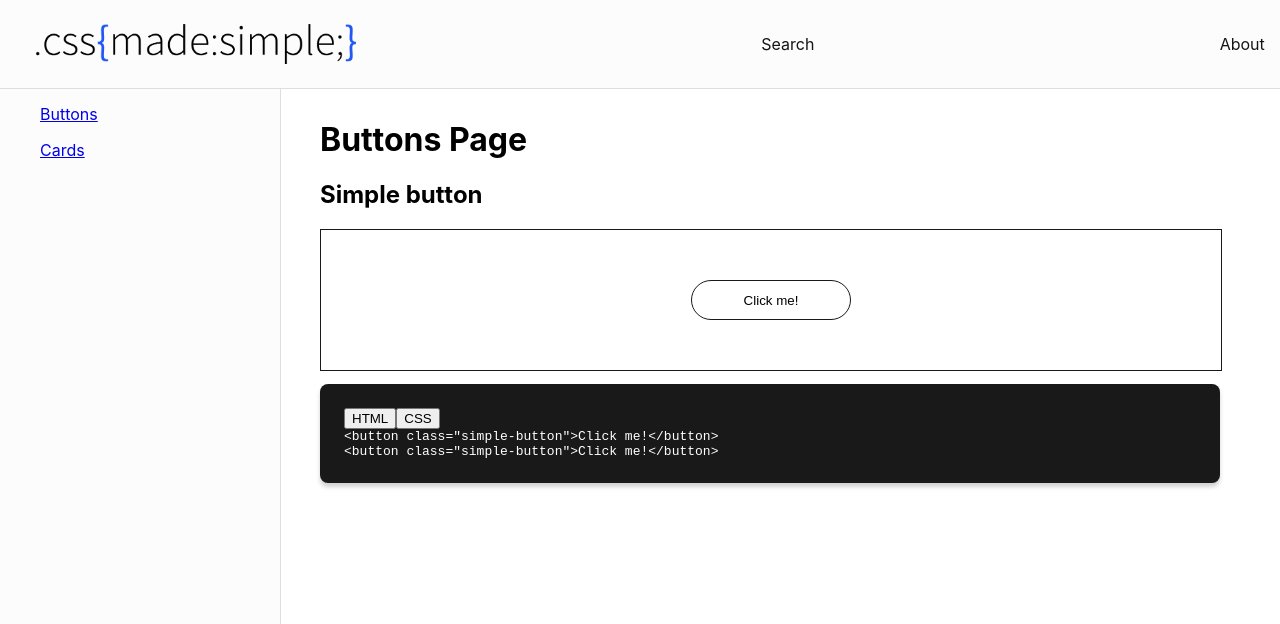
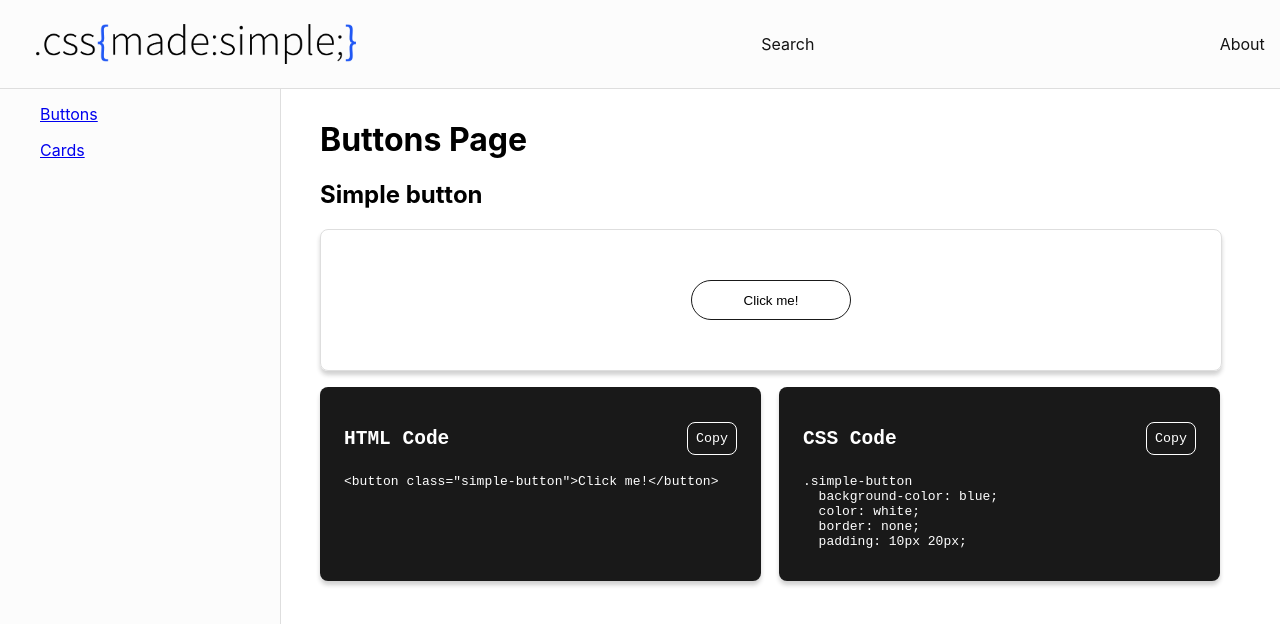
Before and after one commit to JoeEstrem/css-made-simple, a React (Create React App) app: page /buttons in a window 1280 px wide. Shown: the top 624 px of the page. Built offline with nearby package versions, Linux system fonts and the light colour scheme.

Commit message:
made big progress on codeblock system

```diff
--- a/src/components/ButtonsPage.css
+++ b/src/components/ButtonsPage.css
@@ -1,24 +1,115 @@
+.code-h2 {
+  color: white;
+  font-family: monospace;
+}
+
 .component-card {
   width: 100%;
   height: 140px;
-  border: solid 1px rgb(25, 25, 25);
+  border: solid 1px rgb(222, 222, 222);
+  border-radius: 8px;
+  box-shadow: 0 4px 4px rgba(25, 25, 25, .2);
   display: flex;
   align-items: center;
   justify-content: center;
 }
 
 .code-card {
-  width: 100%;
-  height:fit-content;
+  width: 49%;
   background-color: rgb(25, 25, 25);
   border-radius: 8px;
   box-shadow: 0 4px 4px rgba(25, 25, 25, .2)
 }
 
+.code-cards {
+  display: flex;
+  justify-content: space-between;
+  margin-top: 16px;
+}
+
+.code-elements {
+  display: flex;
+  justify-content: space-between;
+  align-items: center;
+  padding: 24px 24px 0px 24px;
+}
+
 .code-text {
   font-family: monospace;
   color: white;
-  padding: 24px;
+  padding: 8px 24px 32px 24px;
+  margin: 0px;
+}
+
+.copy-button {
+  background-color: transparent;
+  color: white;
+  border: solid 1px white;
+  padding: 8px;
+  border-radius: 8px;
+  font-family: monospace;
+  transition: ease .2s;
+}
+
+.copy-button:hover {
+  color: rgb(25, 25, 25);
+  background-color: white;
+}
+
+.copy-button:active {
+  background-color: limegreen;
+  border: solid 1px limegreen;
+  content: "Copied";
+}
+
+.icon-box {
+  display: flex;
+  align-items: center;
+  justify-content: center;
+  background-color: white;
+  border-radius: 4px;
+  width: 36px;
+  border: none;
+}
+
+.icon-box:hover {
+  background-color: #05f;
+}
+
+.icon {
+  max-width: 16px;
+  padding: 6px;
+}
+
+.html-button {
+  font-family: monospace;
+  font-size: 12px;
+  height: 32px;
+  width: 64px;
+  border-radius: 8px 0px 0px 8px;
+  background-color: white;
+  border: none;
+  border: solid 1px white;
+  border-right: none;
+}
+
+.html-button:hover {
+  font-weight: bold;
+}
+
+.css-button {
+  font-family: monospace;
+  font-size: 12px;
+  height: 32px;
+  width: 64px;
+  border-radius: 0px 8px 8px 0px;
+  background-color: white;
+  border: solid 1px white;
+  border-left: none;
+}
+
+.css-button:hover {
+  font-weight: bold;
 }
 
 .simple-button {
--- a/src/components/ButtonsPage.js
+++ b/src/components/ButtonsPage.js
@@ -3,6 +3,8 @@ import "./ButtonsPage.css";
 import React from 'react';
 
 function ButtonsPage() {
+
+
   return (
     <div>
       <h1>Buttons Page</h1>
@@ -14,23 +16,69 @@ function ButtonsPage() {
           Click me!
         </button>
       </div>
-      <div className="code-card">
-        <p className="code-text">
-          <div>
-            <button>HTML</button>
-            <button>CSS</button>
+
+      {/* COMPONENT CODE */}
+      <div className="code-cards">
+        <div className="code-card"> {/* HTML */}
+          <div className="code-elements">
+            <div>
+              <h2 className="code-h2">HTML Code</h2>
+            </div>
+            <button
+              className="copy-button"
+              onClick={() => {
+                const htmlCode = `<button class="simple-button">Click me!</button>`;
+                navigator.clipboard.writeText(htmlCode).then(() => {
+                  alert('HTML Code copied to clipboard!');
+                }).catch(err => {
+                  console.error('Failed to copy text: ', err);
+                });
+              }}
+            >
+              Copy
+            </button>
           </div>
-          <div id="HTML">
+          <p className="code-text">
             &lt;button class=&quot;simple-button&quot;&gt;Click me!&lt;/button&gt;
+          </p>
+        </div>
+
+        <div className="code-card"> {/* CSS */}
+          <div className="code-elements">
+            <div>
+              <h2 className="code-h2">CSS Code</h2>
+            </div>
+            <button
+              className="copy-button"
+              onClick={() => {
+                const cssCode = `.simple-button {
+                                    background-color: blue;
+                                    color: white;
+                                    border: none;
+                                    padding: 10px 20px;
+                                  }`;
+                navigator.clipboard.writeText(cssCode).then(() => {
+                  alert('CSS Code copied to clipboard!');
+                }).catch(err => {
+                  console.error('Failed to copy text: ', err);
+                });
+              }}
+            >
+              Copy
+            </button>
           </div>
-          <div id="CSS">
-            &lt;button class=&quot;simple-button&quot;&gt;Click me!&lt;/button&gt;
-          </div>
-        </p>
+          <p className="code-text">
+            .simple-button <br />
+                  &nbsp;&nbsp;background-color: blue;<br />
+                  &nbsp;&nbsp;color: white;<br />
+                  &nbsp;&nbsp;border: none;<br />
+                  &nbsp;&nbsp;padding: 10px 20px;<br />
+          </p>
+        </div>
       </div>
+    </div>
 
 
-    </div>
 
 
   );
```
Also changed, not shown: src/imgs/Clipboard-Icon-thick.png (added), src/imgs/Clipboard-Icon.png (added).
